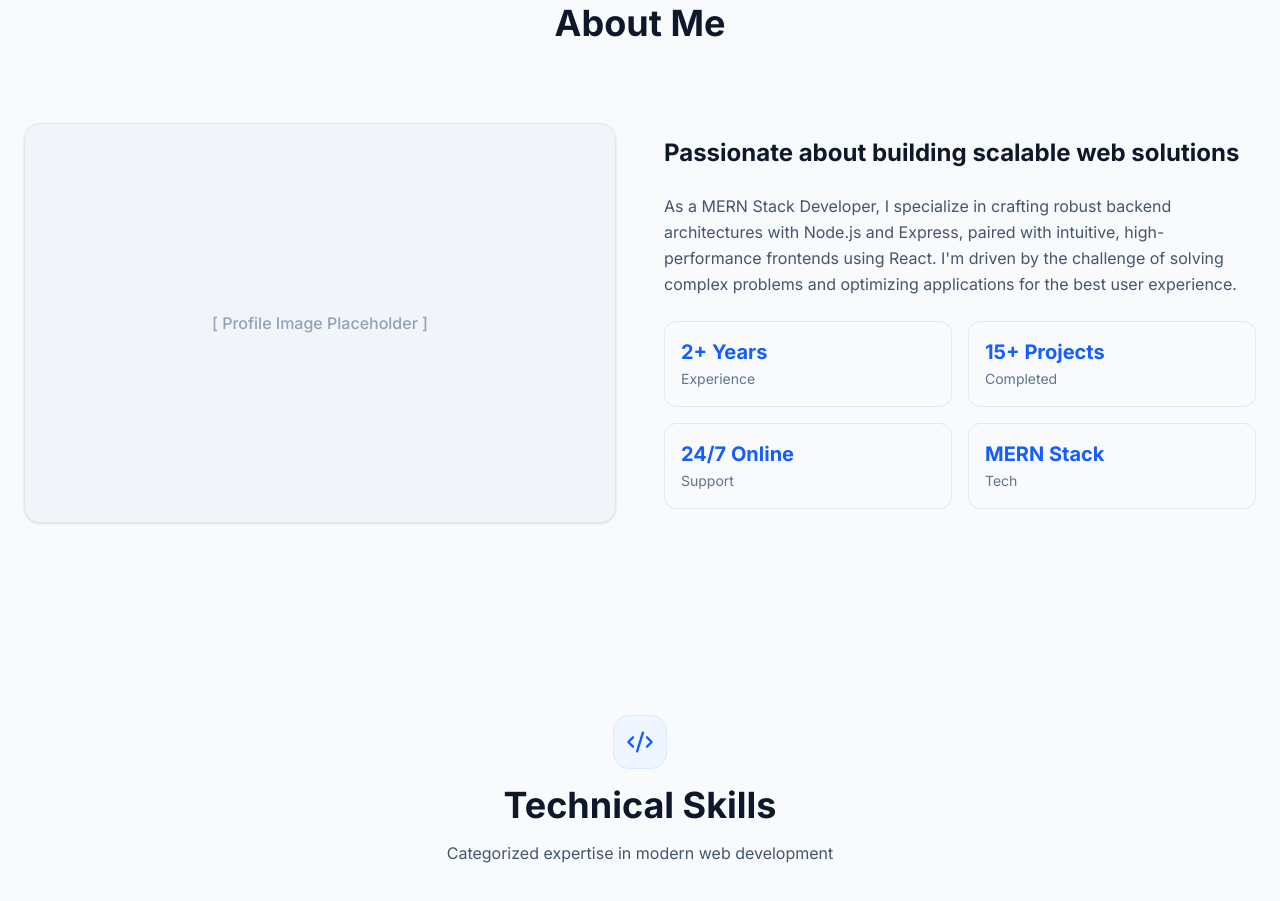
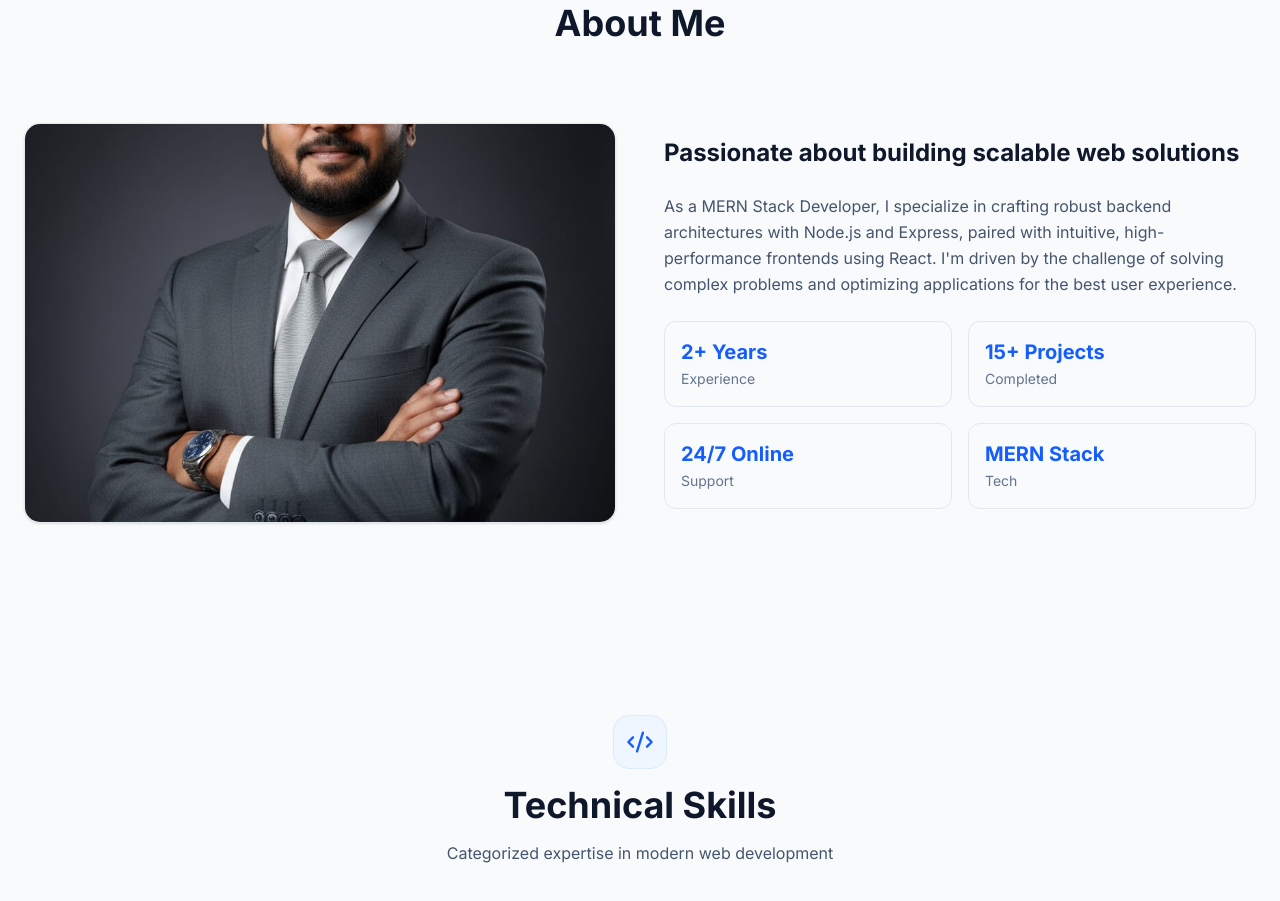
Before and after one commit to rajitmaurya/portfolio, a React (Vite) app: page / in a window 1280 px wide. Shown: the part 960-1861 px from the top of the page. Built offline with nearby package versions, Linux system fonts and the light colour scheme.

Commit message:
img added

```diff
--- a/src/components/Sections.jsx
+++ b/src/components/Sections.jsx
@@ -1,7 +1,7 @@
 import React, { useState, useEffect } from 'react';
 import { Menu, X, Moon, Sun, Github, Linkedin, Mail, ExternalLink, Download, Code2, Database, Layout, Server, Briefcase, GraduationCap, Trophy, User } from 'lucide-react';
 import { motion, AnimatePresence } from 'framer-motion';
-
+import profileImage from '../assets/1.jpg';
 const Navbar = ({ darkMode, setDarkMode }) => {
   const [isOpen, setIsOpen] = useState(false);
   const [scrolled, setScrolled] = useState(false);
@@ -181,11 +181,12 @@ const About = () => {
           className="relative group"
         >
           <div className="absolute -inset-4 bg-gradient-to-r from-blue-600/20 to-indigo-600/20 rounded-3xl blur-xl group-hover:blur-2xl transition-all duration-500 opacity-0 group-hover:opacity-100"></div>
-          <div className="premium-card relative bg-slate-100 dark:bg-slate-800 h-[400px] overflow-hidden">
-             {/* Replace with your image */}
-             <div className="absolute inset-0 flex items-center justify-center text-slate-400 font-medium">
-               [ Profile Image Placeholder ]
-             </div>
+          <div className="premium-card relative h-[400px] overflow-hidden !p-0">
+            <img
+              src={profileImage}
+              alt="Rajit Maurya Profile"
+              className="w-full h-full object-cover"
+            />
           </div>
         </motion.div>
         <motion.div
```
Also changed, not shown: src/assets/1.jpg (added).
